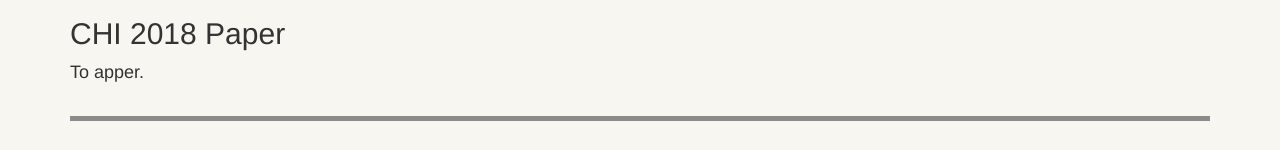
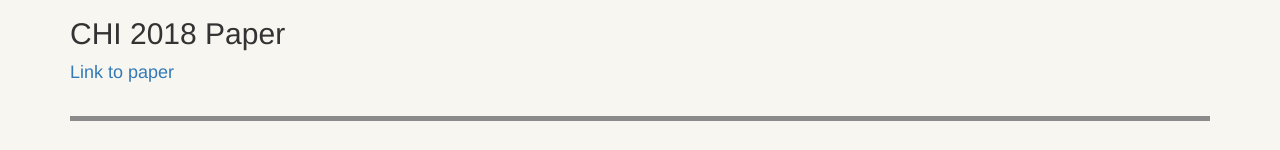
Before and after one commit to minsukchang/recipescape-webpage, a plain HTML site: page index.html in a window 1280 px wide. Shown: the part 3406-3556 px from the top of the page. Drawn offline with nearby package versions, Linux system fonts and the light colour scheme.

Commit message:
added link to camera ready paper

```diff
--- a/index.html
+++ b/index.html
@@ -215,7 +215,7 @@
                 <p> <a href="https://github.com/kixlab/recipescape-dashboard"> Dashboard </a><p>
                 <p> <a href="https://github.com/kixlab/recipescape-pipeline"> Pipeline </a><p>
                 <h2>CHI 2018 Paper</h2>
-                <p> To apper.<p>
+                <p> <a href="RecipeScape_CHI_2018__Camera_Ready_.pdf"> Link to paper </a> <p>
             </div>
             <div class="col-md-7">
                 <h2>Bibtex</h2>
```
